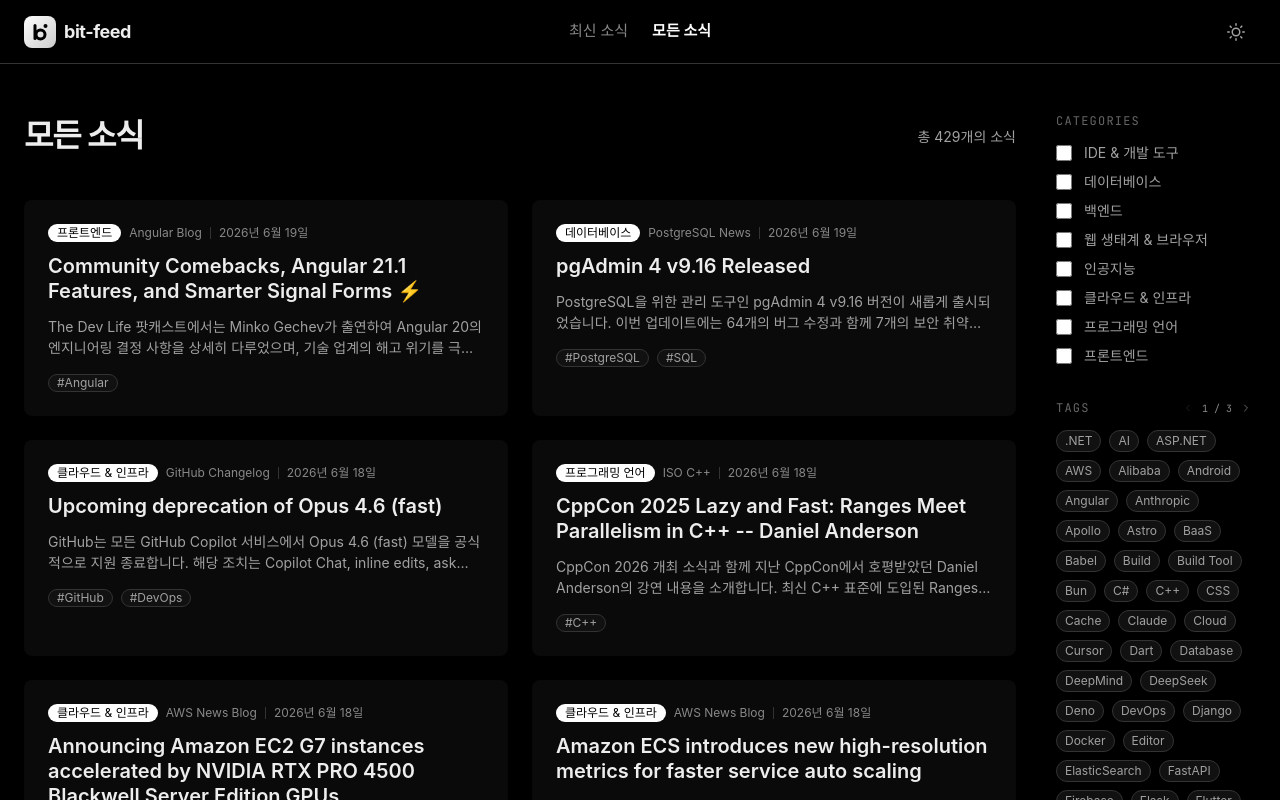
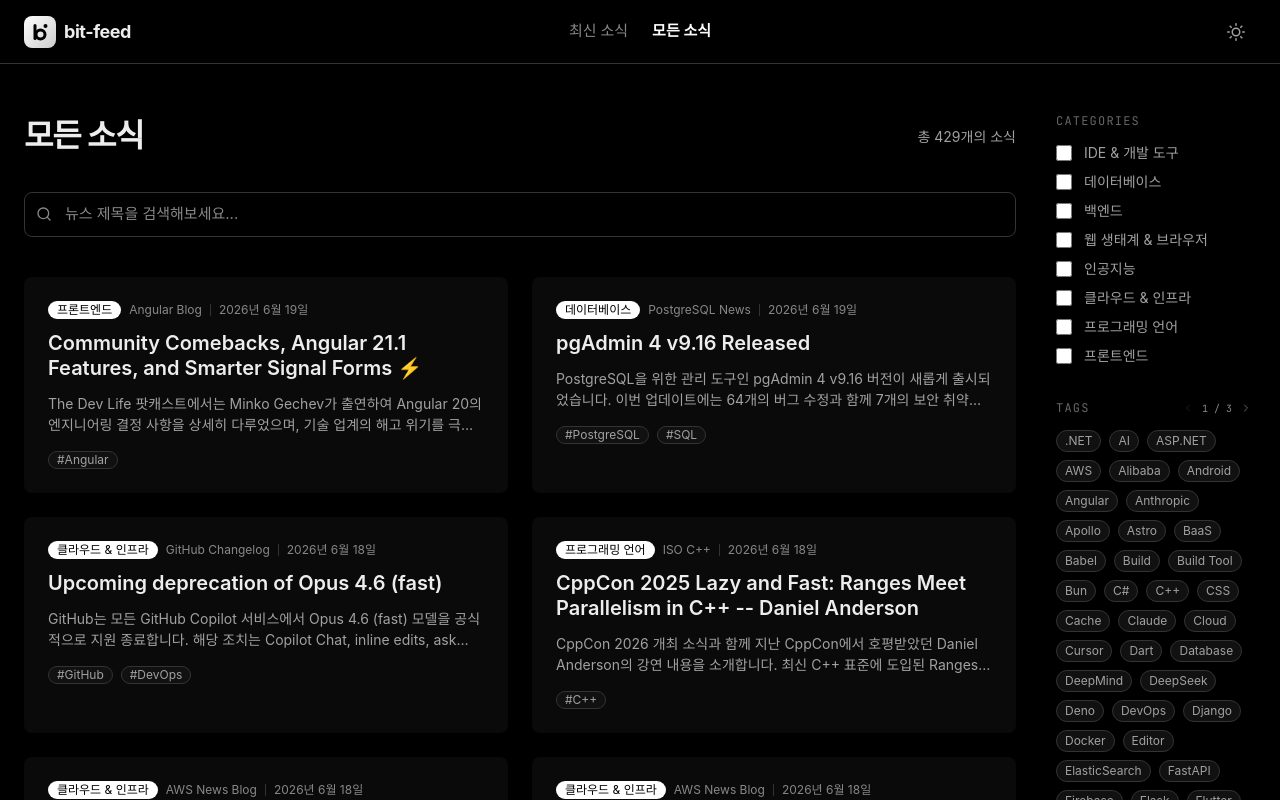
Before and after one commit to Revi1337/bit-feed, a Nuxt app: page /all in a window 1280 px wide. Shown: the top 800 px of the page. Built offline with nearby package versions, Linux system fonts and the light colour scheme; a web font is replaced by a local one.

Commit message:
feat: add search bar to filter news by title

```diff
--- a/app/components/NewsFeed.vue
+++ b/app/components/NewsFeed.vue
@@ -68,11 +68,25 @@
     <!-- Main Content -->
     <section class="flex-1 flex flex-col gap-md">
       <!-- Header -->
-      <div class="flex items-center justify-between mb-lg">
+      <div class="flex items-center justify-between mb-md">
         <h1 class="text-[32px] font-semibold tracking-[-1.28px]">
           {{ mode === 'latest' ? '최신 소식' : '모든 소식' }}
         </h1>
         <span class="text-body text-[14px]">총 {{ filteredNews.length }}개의 소식</span>
+      </div>
+
+      <!-- Search Bar -->
+      <div class="relative mb-lg">
+        <svg class="absolute left-3 top-1/2 -translate-y-1/2 text-mute" width="16" height="16" viewBox="0 0 24 24" fill="none" stroke="currentColor" stroke-width="2" stroke-linecap="round" stroke-linejoin="round"><circle cx="11" cy="11" r="8"></circle><line x1="21" y1="21" x2="16.65" y2="16.65"></line></svg>
+        <input
+          v-model="searchQuery"
+          type="text"
+          placeholder="뉴스 제목을 검색해보세요..."
+          class="w-full bg-canvas-soft border border-hairline rounded-md pl-10 pr-4 py-2.5 text-[15px] text-ink placeholder:text-mute focus:outline-none focus:border-hairline-strong focus:ring-1 focus:ring-hairline-strong transition-all"
+        />
+        <button v-if="searchQuery" @click="searchQuery = ''" class="absolute right-3 top-1/2 -translate-y-1/2 text-mute hover:text-ink">
+          <svg width="14" height="14" viewBox="0 0 24 24" fill="none" stroke="currentColor" stroke-width="2" stroke-linecap="round" stroke-linejoin="round"><line x1="18" y1="6" x2="6" y2="18"></line><line x1="6" y1="6" x2="18" y2="18"></line></svg>
+        </button>
       </div>
 
       <!-- News List Grid -->
@@ -171,13 +185,14 @@
 // Filter State
 const selectedCategories = ref([])
 const selectedTags = ref([])
+const searchQuery = ref('')
 
 // Pagination State
 const currentPage = ref(1)
 const itemsPerPage = 20
 
 // Reset page when filters change
-watch([selectedCategories, selectedTags], () => {
+watch([selectedCategories, selectedTags, searchQuery], () => {
   currentPage.value = 1
 }, { deep: true })
 
@@ -233,6 +248,7 @@
 
 // Filtered List
 const filteredNews = computed(() => {
+  const query = searchQuery.value.trim().toLowerCase()
   return baseNews.value.filter(news => {
     // 1. Category Filter (OR logic within categories)
     const matchCategory = selectedCategories.value.length === 0 || selectedCategories.value.includes(news.category)
@@ -240,7 +256,11 @@
     // 2. Tag Filter (OR logic within tags)
     const matchTag = selectedTags.value.length === 0 || (news.tags && news.tags.some(t => selectedTags.value.includes(t)))
 
-    return matchCategory && matchTag
+    // 3. Search Filter
+    const matchSearch = query === '' ||
+      (news.title && news.title.toLowerCase().includes(query))
+
+    return matchCategory && matchTag && matchSearch
   })
 })
 
```
